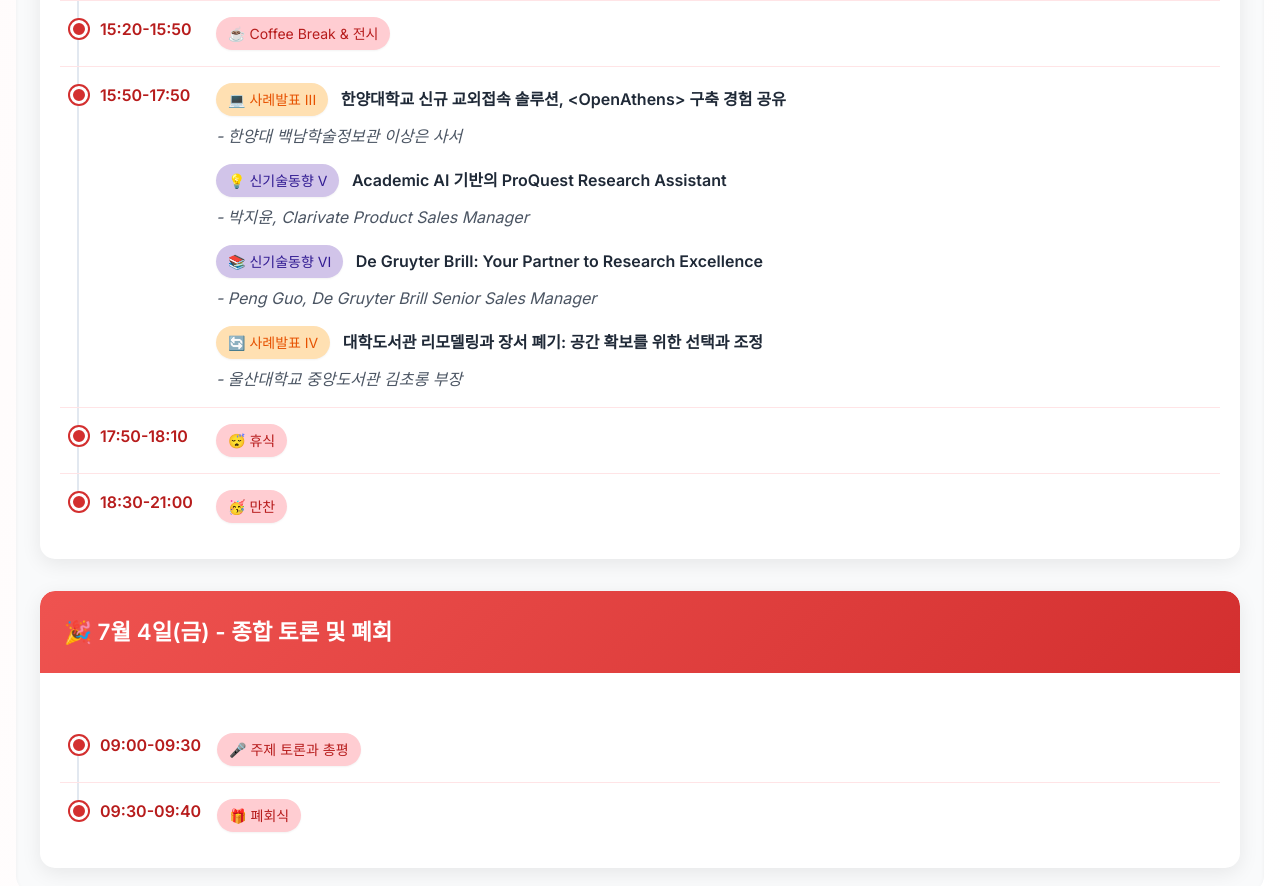
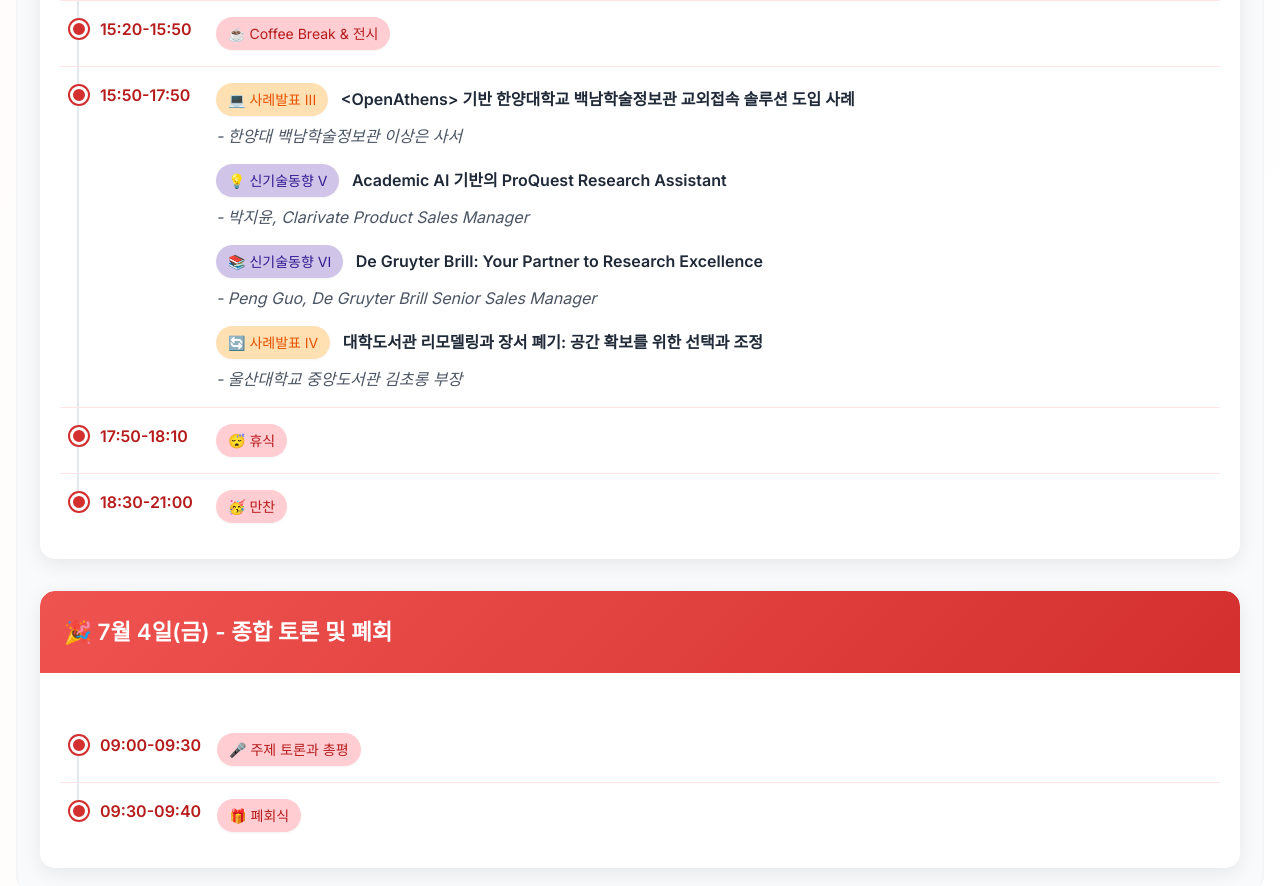
Before and after one commit to 2025kapul/2025kapul.github.io, a plain HTML site: page index.html in a window 1280 px wide. Shown: the part 3251-4137 px from the top of the page. Drawn offline with nearby package versions, Linux system fonts and the light colour scheme.

Commit message:
Update index.html
한양대 사례 발표 제목 수정

```diff
--- a/index.html
+++ b/index.html
@@ -813,7 +813,7 @@
                             <div class="schedule-content">
                                 <p class="mb-2">
                                     <span class="session-type session-type-case-study"><span class="sr-only">유형: </span>💻 사례발표 III</span>
-                                    <span class="font-semibold text-gray-800">한양대학교 신규 교외접속 솔루션, &lt;OpenAthens&gt; 구축 경험 공유</span>
+                                    <span class="font-semibold text-gray-800">&lt;OpenAthens&gt; 기반 한양대학교 백남학술정보관 교외접속 솔루션 도입 사례</span>
                                 </p>
                                 <em class="text-gray-600">- 한양대 백남학술정보관 이상은 사서</em>
                                 <p class="mb-2 mt-4">
```
